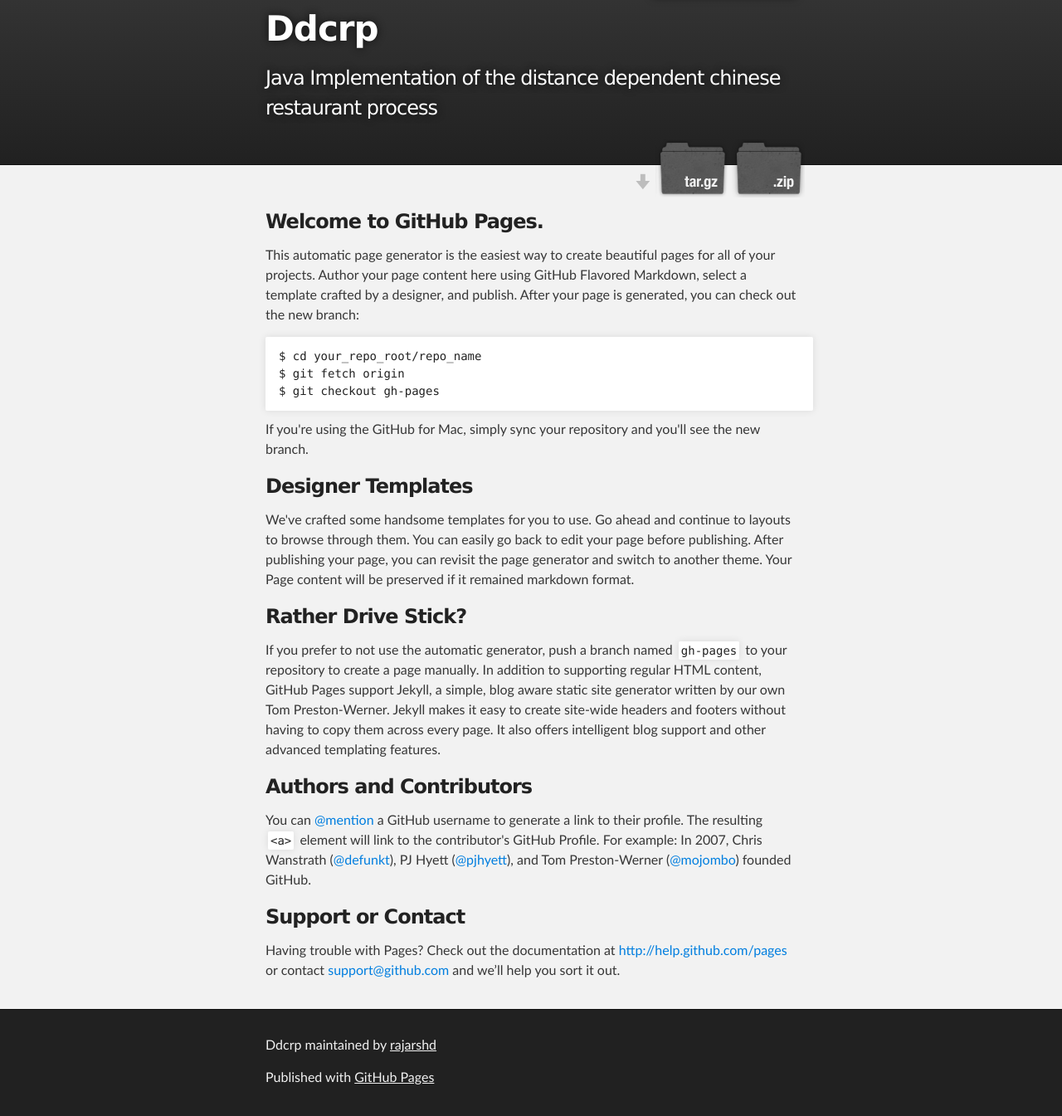
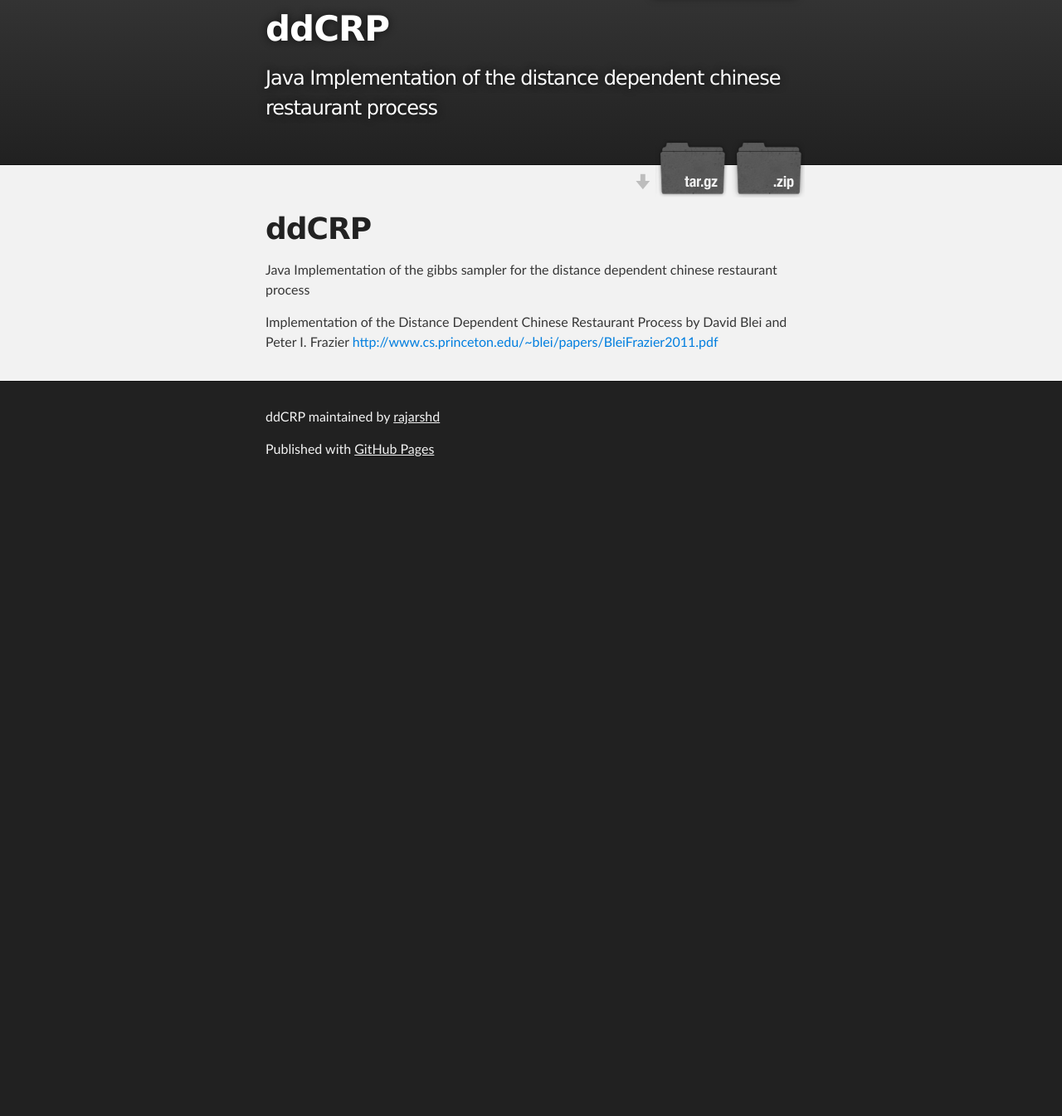
Before and after one commit to prafulla77/ddCRP, a plain HTML site: page index.html in a window 1280 px wide. Shown: the part 47-1392 px from the top of the page at 83% size. After the commit the page ends 800 px from the top, so only its background shows below. Drawn offline with Linux system fonts and the light colour scheme.

Commit message:
Create gh-pages branch via GitHub

```diff
--- a/index.html
+++ b/index.html
@@ -4,11 +4,11 @@
   <head>
     <meta charset='utf-8' />
     <meta http-equiv="X-UA-Compatible" content="chrome=1" />
-    <meta name="description" content="Ddcrp : Java Implementation of the distance dependent chinese restaurant process" />
+    <meta name="description" content="ddCRP : Java Implementation of the distance dependent chinese restaurant process" />
 
     <link rel="stylesheet" type="text/css" media="screen" href="stylesheets/stylesheet.css">
 
-    <title>Ddcrp</title>
+    <title>ddCRP</title>
   </head>
 
   <body>
@@ -18,7 +18,7 @@
         <header class="inner">
           <a id="forkme_banner" href="https://github.com/rajarshd/ddCRP">View on GitHub</a>
 
-          <h1 id="project_title">Ddcrp</h1>
+          <h1 id="project_title">ddCRP</h1>
           <h2 id="project_tagline">Java Implementation of the distance dependent chinese restaurant process</h2>
 
             <section id="downloads">
@@ -31,48 +31,34 @@
     <!-- MAIN CONTENT -->
     <div id="main_content_wrap" class="outer">
       <section id="main_content" class="inner">
-        <h3>
-<a name="welcome-to-github-pages" class="anchor" href="#welcome-to-github-pages"><span class="octicon octicon-link"></span></a>Welcome to GitHub Pages.</h3>
+        <h1>
+<a name="ddcrp" class="anchor" href="#ddcrp"><span class="octicon octicon-link"></span></a>ddCRP</h1>
 
-<p>This automatic page generator is the easiest way to create beautiful pages for all of your projects. Author your page content here using GitHub Flavored Markdown, select a template crafted by a designer, and publish. After your page is generated, you can check out the new branch:</p>
+<p>Java Implementation of the gibbs sampler for the distance dependent chinese restaurant process</p>
 
-<pre><code>$ cd your_repo_root/repo_name
-$ git fetch origin
-$ git checkout gh-pages
-</code></pre>
-
-<p>If you're using the GitHub for Mac, simply sync your repository and you'll see the new branch.</p>
-
-<h3>
-<a name="designer-templates" class="anchor" href="#designer-templates"><span class="octicon octicon-link"></span></a>Designer Templates</h3>
-
-<p>We've crafted some handsome templates for you to use. Go ahead and continue to layouts to browse through them. You can easily go back to edit your page before publishing. After publishing your page, you can revisit the page generator and switch to another theme. Your Page content will be preserved if it remained markdown format.</p>
-
-<h3>
-<a name="rather-drive-stick" class="anchor" href="#rather-drive-stick"><span class="octicon octicon-link"></span></a>Rather Drive Stick?</h3>
-
-<p>If you prefer to not use the automatic generator, push a branch named <code>gh-pages</code> to your repository to create a page manually. In addition to supporting regular HTML content, GitHub Pages support Jekyll, a simple, blog aware static site generator written by our own Tom Preston-Werner. Jekyll makes it easy to create site-wide headers and footers without having to copy them across every page. It also offers intelligent blog support and other advanced templating features.</p>
-
-<h3>
-<a name="authors-and-contributors" class="anchor" href="#authors-and-contributors"><span class="octicon octicon-link"></span></a>Authors and Contributors</h3>
-
-<p>You can <a href="https://github.com/blog/821" class="user-mention">@mention</a> a GitHub username to generate a link to their profile. The resulting <code>&lt;a&gt;</code> element will link to the contributor's GitHub Profile. For example: In 2007, Chris Wanstrath (<a href="https://github.com/defunkt" class="user-mention">@defunkt</a>), PJ Hyett (<a href="https://github.com/pjhyett" class="user-mention">@pjhyett</a>), and Tom Preston-Werner (<a href="https://github.com/mojombo" class="user-mention">@mojombo</a>) founded GitHub.</p>
-
-<h3>
-<a name="support-or-contact" class="anchor" href="#support-or-contact"><span class="octicon octicon-link"></span></a>Support or Contact</h3>
-
-<p>Having trouble with Pages? Check out the documentation at <a href="http://help.github.com/pages">http://help.github.com/pages</a> or contact <a href="mailto:support@github.com">support@github.com</a> and we’ll help you sort it out.</p>
+<p>Implementation of the Distance Dependent Chinese Restaurant Process by David Blei and Peter I. Frazier
+<a href="http://www.cs.princeton.edu/%7Eblei/papers/BleiFrazier2011.pdf">http://www.cs.princeton.edu/~blei/papers/BleiFrazier2011.pdf</a></p>
       </section>
     </div>
 
     <!-- FOOTER  -->
     <div id="footer_wrap" class="outer">
       <footer class="inner">
-        <p class="copyright">Ddcrp maintained by <a href="https://github.com/rajarshd">rajarshd</a></p>
+        <p class="copyright">ddCRP maintained by <a href="https://github.com/rajarshd">rajarshd</a></p>
         <p>Published with <a href="http://pages.github.com">GitHub Pages</a></p>
       </footer>
     </div>
 
+              <script type="text/javascript">
+            var gaJsHost = (("https:" == document.location.protocol) ? "https://ssl." : "http://www.");
+            document.write(unescape("%3Cscript src='" + gaJsHost + "google-analytics.com/ga.js' type='text/javascript'%3E%3C/script%3E"));
+          </script>
+          <script type="text/javascript">
+            try {
+              var pageTracker = _gat._getTracker("UA-47325713-1");
+            pageTracker._trackPageview();
+            } catch(err) {}
+          </script>
 
 
   </body>
```
Also changed, not shown: params.json (+1 -1 lines).
